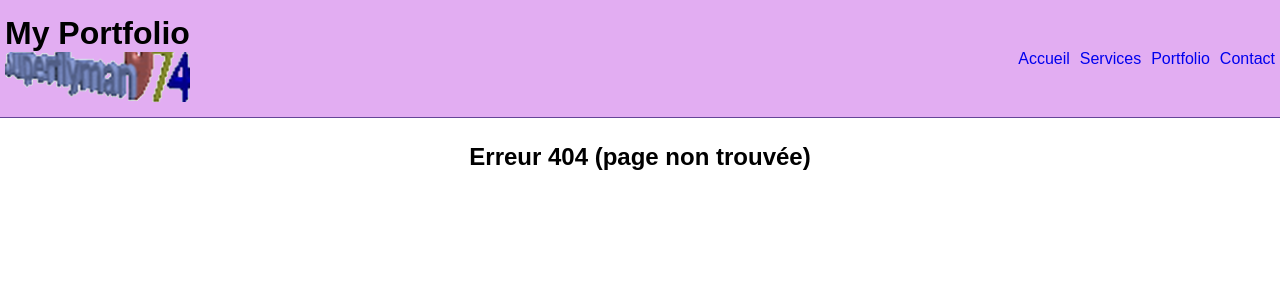
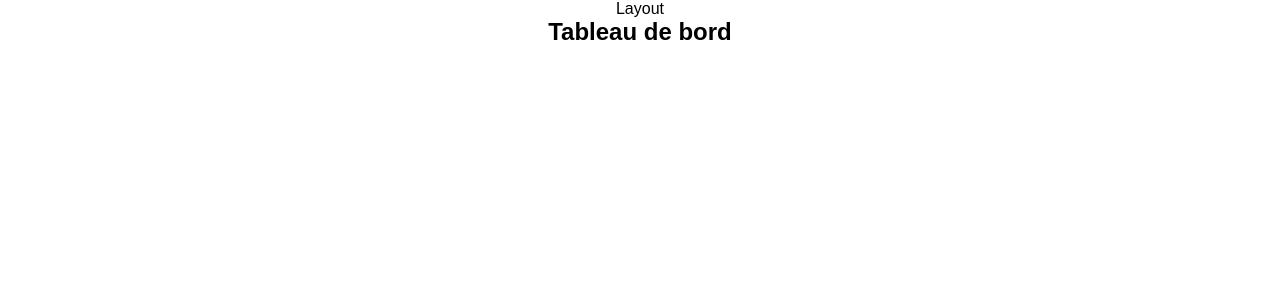
Before and after one commit to Manidoux41/testvite, a React (Vite) app: page /admin in a window 1280 px wide. Before the commit this address had no page. Shown: the top 300 px of the page. Built offline with nearby package versions, Linux system fonts and the light colour scheme.

Commit message:
add routage multiple

```diff
--- a/src/App.jsx
+++ b/src/App.jsx
@@ -1,12 +1,16 @@
 import React from 'react'
-import { BrowserRouter } from 'react-router-dom'
+import { BrowserRouter, Route, Routes } from 'react-router-dom'
+import AdminRouter from './pages/Admin/AdminRouter'
 import PublicRouter from './pages/Public/PublicRouter'
 
 const App = () => {
   return (
     <div className="App">
       <BrowserRouter>
-        <PublicRouter />
+        <Routes>
+          <Route path='/*' element={<PublicRouter />} />
+          <Route path='/admin/*' element={<AdminRouter />} />
+        </Routes>
       </BrowserRouter>
     </div>
     )
--- /dev/null
+++ b/src/pages/Admin/ALayout.jsx
@@ -0,0 +1,13 @@
+import React from 'react'
+import { Outlet } from 'react-router-dom'
+
+const ALayout = () => {
+  return (
+    <div className='ALayout'>
+        Layout
+        <Outlet />
+    </div>
+  )
+}
+
+export default ALayout
--- /dev/null
+++ b/src/pages/Admin/AdminRouter.jsx
@@ -0,0 +1,19 @@
+import React from 'react'
+import { Routes, Route } from 'react-router-dom'
+
+import { ALayout, Dashboard } from '../../pages/Admin'
+
+const AdminRouter = () => {
+  return (
+    <Routes>
+          <Route element={<ALayout />}>
+
+            <Route index element={<Dashboard />} />
+
+            <Route path='dashboard' element={<Dashboard />}/>
+          </Route>
+    </Routes>
+  )
+}
+
+export default AdminRouter
--- a/src/pages/Admin/Dashboard.jsx
+++ b/src/pages/Admin/Dashboard.jsx
@@ -3,7 +3,7 @@
 const Dashboard = () => {
   return (
     <div className='Dashboard'>
-
+        <h2>Tableau de bord</h2>
     </div>
   )
 }
--- /dev/null
+++ b/src/pages/Admin/index.jsx
@@ -0,0 +1,4 @@
+export { default as ALayout } from './ALayout'
+export { default as Dashboard } from './Dashboard'
+export { default as Portfolio } from './Portfolio/Portfolio'
+export { default as User } from './User/User'
--- a/src/pages/Public/PublicRouter.jsx
+++ b/src/pages/Public/PublicRouter.jsx
@@ -16,8 +16,7 @@
 
             <Route path='*' element={<Error />}/>
           </Route>
-
-        </Routes>
+      </Routes>
   )
 }
 
```
Also changed, not shown: src/pages/Admin/Layout.jsx (deleted, +0 -11 lines).
